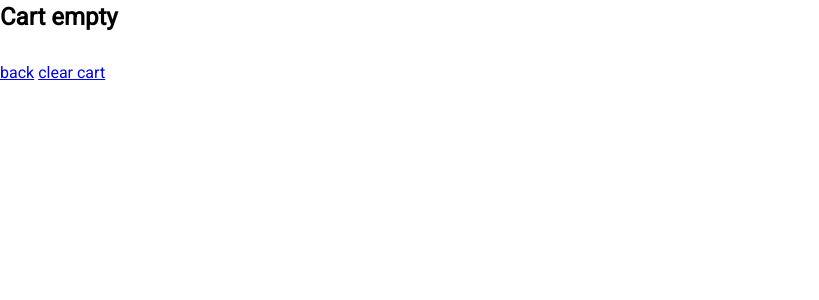
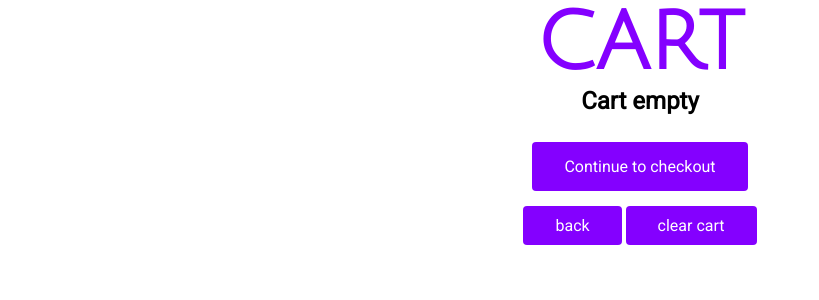
Before and after one commit to Kleina13/vefforritun-1-verk-5, a Flask app: page /cart in a window 1280 px wide. Shown: the top 300 px of the page, without its empty margins (0-819 px from the left). Run offline with Flask 2, Linux system fonts and the light colour scheme.

Commit message:
so many much thing ok

```diff
--- a/app.py
+++ b/app.py
@@ -7,12 +7,20 @@
 app = Flask(__name__)
 app.secret_key = urandom(13)
 
-books = [{'id': 0, 'name': "The Anarchist Cookbook", 'value': "34.99", 'image': "acb.jpg"},
-		 {'id': 1, 'name': "The Communist Manifesto", 'value': "21.99", 'image': "c_man.jpg"},
-		 {'id': 2, 'name': "Mein Kampf", 'value': "48.99", 'image': "mein_k.jpg"},
-		 {'id': 3, 'name': "Quran", 'value': "20.99", 'image': "Quran.jpg"},
-		 {'id': 4, 'name': "Lord of the Flies", 'value': "46.99", 'image': "lotf.jpg"},
-		 {'id': 5, 'name': "The Gospel of the Flying Spaghetti Monster", 'value': "37.99", 'image': "tgoftfsm.jpg"}]
+books = [{'id': 0, 'name': "The Anarchist Cookbook", 'value': "34.96", 'image': "acb.jpg"},
+		 {'id': 1, 'name': "The Communist Manifesto", 'value': "21.96", 'image': "c_man.jpg"},
+		 {'id': 2, 'name': "Mein Kampf", 'value': "48.96", 'image': "mein_k.jpg"},
+		 {'id': 3, 'name': "Quran", 'value': "20.96", 'image': "Quran.jpg"},
+		 {'id': 4, 'name': "Lord of the Flies", 'value': "46.96", 'image': "lotf.jpg"},
+		 {'id': 5, 'name': "The Gospel of the Flying Spaghetti Monster", 'value': "9.96", 'image': "tgoftfsm.jpg"},
+		 {'id': 6, 'name': "Angels of the Universe", 'value': "22.96", 'image': "aotu.jpg"},
+		 {'id': 7, 'name': "The Bible", 'value': "15.96", 'image': "tb.jpg"},
+		 {'id': 8, 'name': "Fifty Shades of Gray", 'value': "22.96", 'image': "fsog.jpg"},
+		 {'id': 9, 'name': "The Hobbit", 'value': "37.96", 'image': "th.jpg"},
+		 {'id': 10, 'name': "The Boy in Striped Pjamas", 'value': "24.96", 'image': "tbisp.jpg"},
+		 {'id': 11, 'name': "The Diary of a Young Girl", 'value': "39.96", 'image': "tdoayg.jpg"},
+		 {'id': 12, 'name': "Trump: The Art of the Deal", 'value': "33.96", 'image': "taotd.jpg"},
+		 {'id': 13, 'name': "Ninja: Get Good: My Ultimate Guide to Gaming", 'value': "16.96", 'image': "ggmugtg.jpg"}]
 
 
 @app.route('/')
@@ -21,12 +29,19 @@
 
 @app.route('/cart')
 def cart():
+	cart, cartQuantity, price_sum = [], [], .0
 	if 'cart' not in session:
-		return rend('cart.html', cart="Cart empty", books=books)
-	cart = []
+		return rend('cart.html', cart="Cart empty", books=books, cartQuantity=[], price_sum=price_sum)
 	for item in session['cart']:
 		cart.append(int(item))
-	return rend('cart.html', cart=cart, books=books)
+	for item in books:
+		if int(item['id']) in cart:
+			cartQuantity.append([item, cart.count(item['id'])])
+	for item in cartQuantity:
+		item.append(float(item[0]['value']) * item[1])
+		price_sum += float(item[0]['value']) * item[1]
+	price_sum = round(price_sum, 3)
+	return rend('cart.html', cart=cart, books=books, cartQuantity=cartQuantity, price_sum=price_sum)
 
 @app.route('/cart/add/<int:ID>')
 def add(ID):
@@ -39,6 +54,28 @@
 def clear_cart():
 	session.pop('cart', None)
 	return '<head><meta http-equiv="Refresh" content="2; url=/cart"></head>emptied your cart'
+
+@app.route('/remove/<int:ID>')
+def remove(ID):
+	cart = []
+	for item in session['cart']:
+		cart.append(int(item))
+	for item in cart:
+		if item == ID:
+			cart.remove(item)
+			break
+	session['cart'] = cart
+	if len(session['cart']) == 0:
+		session.pop('cart', None)
+	return '<head><meta http-equiv="Refresh" content="2; url=/cart"></head>removed item from list'
+
+@app.route('/secret')
+def secret():
+	if 'cart' not in session:
+		session['cart'] = []
+	for item in books:
+		session['cart'] += str(item['id'])
+	return '<head><meta http-equiv="Refresh" content="0; url=/cart"></head>'
 
 # useless <<<<<<<<
 @app.route('/get')
--- a/static/css/main.css
+++ b/static/css/main.css
@@ -7,10 +7,14 @@
 }
 
 :root {
-    --color: #8400ff;
+    --main-color: #8400ff;
+    --main-text-color: #ffffff;
+    --main-text-color-alt: #eeff00;
+    --X: #ff0000;
+    --hover-transition: .1s;
 }
 
-header {
+.header {
     text-align: center;
     padding: fill;
     background-image: url("/static/bookround.jpg");
@@ -26,7 +30,6 @@
     color: #ffffff;
     font-size: 80px;
     font-family: 'Julius Sans One', sans-serif;
-
 }
 
 main {
@@ -42,7 +45,7 @@
     grid-area: name;
 }
 
-div {
+.splap {
     border: 1px #000000 solid;
     border-radius: 4px;
     box-shadow: 7px 7px 5px #808080;
@@ -59,7 +62,16 @@
     grid-template-areas:
     'name'
     'img'
-    'order'
+    'order';
+}
+
+main :hover {
+    box-shadow: 7px 7px 5px #5f5f5f;
+    transition: box-shadow .3s;
+}
+
+.splap :hover {
+    box-shadow: 0 0 0 #ffffff;
 }
 
 img {
@@ -75,7 +87,6 @@
     margin-right: auto;
     width: 50%;
 }
-
 
 .order {
     grid-area: order;
@@ -99,9 +110,9 @@
 }
 
 .button {
-    background-color: var(--color);
+    background-color: var(--main-color);
     border: none;
-    color: #ffffff;
+    color: var(--main-text-color);
     padding: 4px 32px 0 32px;
     text-align: center;
     text-decoration: none;
@@ -109,14 +120,19 @@
     font-size: 16px;
 }
 
+.button:hover {
+    color: var(--main-text-color-alt);
+    transition: var(--hover-transition)
+}
+
 a {
     margin-top: 33px;
 }
 
 .cartButton {
-    background-color: var(--color);
+    background-color: var(--main-color);
     border: none;
-    color: #ffffff;
+    color: var(--main-text-color);
     text-align: center;
     text-decoration: none;
     display: inline-block;
@@ -126,3 +142,123 @@
     padding-top: 10px;
     padding-bottom: 10px;
 }
+
+.cartButton:hover {
+    color: var(--main-text-color-alt);
+    transition: var(--hover-transition)
+}
+
+.buttonCartScreen {
+    background-color: var(--main-color);
+    border-radius: 4px;
+    border: none;
+    color: var(--main-text-color);
+    padding: 15px 32px;
+    margin-top: 0;
+    text-align: center;
+    text-decoration: none;
+    display: inline-block;
+    font-size: 16px;
+}
+
+.buttonCartScreen:hover {
+    color: var(--main-text-color-alt);
+    transition: var(--hover-transition);
+    cursor: pointer;
+}
+
+.cartsplit {
+    grid-template-columns: cart footer;
+    grid-template-areas:
+    'cart'
+    'footer';
+}
+
+table a {
+    text-decoration: none;
+    color: var(--X)
+}
+
+table a :visited {
+    color: var(--X)
+}
+
+.cart {
+    grid-area: cart;
+}
+
+.c {
+    text-align: center;
+}
+
+.footerCart {
+    grid-area: footer;
+    margin: 0 auto;
+    text-align: center;
+}
+
+h4 {
+    text-align: center;
+    font-weight: normal;
+    margin: 7px 0 0 0;
+}
+
+h4 span {
+    font-weight: bold;
+    color: var(--main-color)
+}
+
+table {
+    border-collapse: collapse;
+    min-width: 50%;
+    max-width: 600px;
+    margin: 0 auto;
+    text-align: left;
+}
+
+th, td {
+    border-bottom: 1px solid #ddd;
+}
+
+tr:nth-child(odd) {
+    background-color: #f2f2f2;
+}
+
+th {
+    background-color: var(--main-color);
+    color: var(--main-text-color);
+}
+
+
+@media only screen and (max-width: 800px) {
+    main {
+        min-width: 100%;
+        min-height: 500px;
+    }
+
+    .splap {
+        min-width: 100%;
+        width: 100%;
+        box-shadow: 0 0 0 #808080;
+        max-height: 100%;
+    }
+
+    .bleh {
+        width: 100%;
+    }
+
+    main :hover {
+        box-shadow: 0 0 0 #5f5f5f;
+    }
+
+    .items {
+        width: 100%;
+        min-width: 100%;
+    }
+
+    .bleh {
+        display: block;
+        margin: 0 auto;
+        width: 100%;
+    }
+}
--- a/templates/cart.html
+++ b/templates/cart.html
@@ -1,18 +1,43 @@
 {% extends "layout.html" %}
 
+
+
 {% block content %}
-    {% if cart == "Cart empty" %}
-        <h2>{{ cart }}</h2>
-    {% else %}
-        {% for x in cart %}
-            <div>
-                <h2>{{ books[x]['name'] }}</h2>
-                <span class="container">
-                <img class="center" width=250px src="/static/{{ books[x]['image'] }}">
-                </span>
-                <a class="order button" href="/cart/add/{{ books[x]['id'] }}">{{ books[x]['value'] }}$</a>
-            </div>
-        {% endfor %}
-    {% endif %}
-    <a href="/">back</a> <a href="/clear">clear cart</a>
+    <header>
+        <h1 style="color:var(--main-color);text-align:center;">{% block title %}CART{% endblock %}</h1>
+    </header>
+    <span class="bleh">
+        <span class="cart">
+            {% if cart == "Cart empty" %}
+                <h2 style="text-align:center;margin:0 auto;">{{ cart }}</h2>
+            {% else %}
+                <table>
+                    <tr>
+                        <th>Name</th>
+                        <th>Quantity</th>
+                        <th>Price</th>
+                        <th></th>
+                    </tr>
+                    {% for x in cartQuantity %}
+                        <tr>
+                            <td>{{ x[0]['name'] }}</td>
+                            <td>{{ x[1] }}x</td>
+                            <td>{{ x[2] }}$</td>
+                            <td><a href="/remove/{{ x[0]['id'] }}">X</a></td>
+                        </tr>
+                    {% endfor %}
+                </table>
+                <h4>Overall cost of cart <span>{{ price_sum }}$</span> (not including tax)</h4>
+            {% endif %}
+        </span>
+        <span class="footerCart">
+            <footer>
+                <a class="buttonCartScreen" style="margin: 15px;">Continue to checkout</a>
+            </footer>
+            <footer>
+                <a style="padding: 10px 32px;" class="buttonCartScreen" href="/">back</a>
+                <a style="padding: 10px 32px;" class="buttonCartScreen" href="/clear">clear cart</a>
+            </footer>
+        </span>
+    </span>
 {% endblock %}
--- a/templates/layout.html
+++ b/templates/layout.html
@@ -4,7 +4,7 @@
     <meta charset="UTF-16">
     <meta name="viewport" content="width=device-width, initial-scale=1.0">
     <meta http-equiv="X-UA-Compatible" content="ie=edge">
-    <title>EBIC BÖÖKS STORE</title>
+    <title>{% block title %}{% endblock %}</title>
     <link rel="stylesheet" href="{{ url_for('static', filename='css/main.css') }}">
     <link href="https://fonts.googleapis.com/css?family=Julius+Sans+One|Roboto&display=swap" rel="stylesheet">
 </head>
```
Also changed, not shown: templates/store.html (+4 -4 lines), static/aotu.jpg (added), static/fsog.jpg (added), static/ggmugtg.jpg (added), static/img/Quran.jpg (deleted), static/img/acb.jpg (deleted), static/img/bookround.jpg (deleted), static/img/c_man.jpg (deleted), static/img/lotf.jpg (deleted), static/img/mein_k.jpg (deleted), static/img/tgoftfsm.jpg (deleted), static/taotd.jpg (added), static/tb.jpg (added), static/tbisp.jpg (added), 2 more files.
